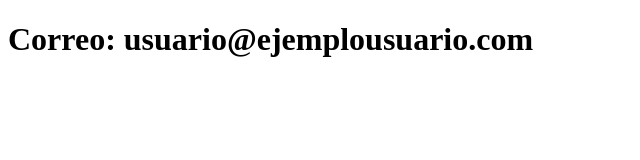
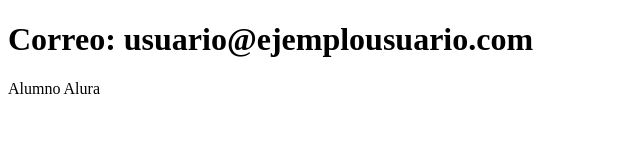
Before and after one commit to KafkianAllocations/sistema-de-registro-Alura, a plain HTML site: page contacto.html in a window 1280 px wide. Shown: the whole page, without its empty margins (0-640 px from the left). Drawn offline with Linux system fonts and the light colour scheme.

Commit message:
Actualiza el contacto

```diff
--- a/contacto.html
+++ b/contacto.html
@@ -7,5 +7,6 @@
   </head>
   <body>
     <h1>Correo: usuario@ejemplousuario.com</h1>
+    <p>Alumno Alura</p>
   </body>
 </html>
```
